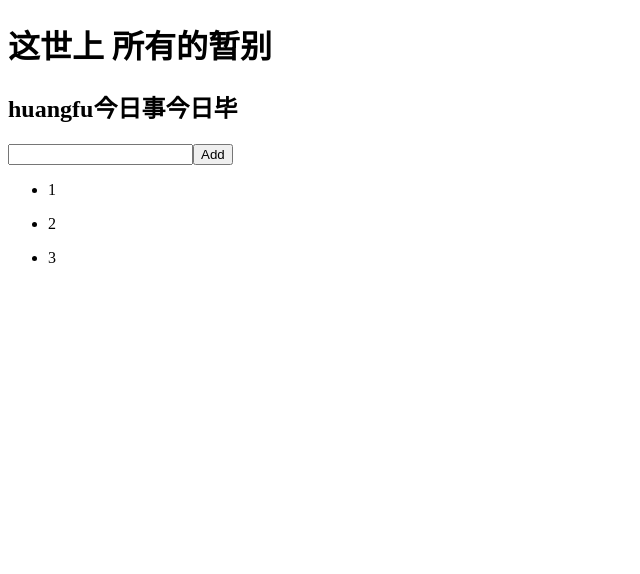
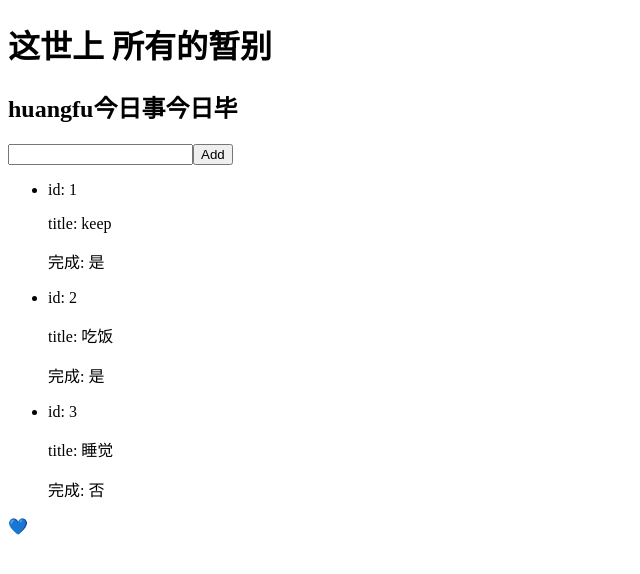
Before and after one commit to huangfushengkun/react-lesson-01, a React (Create React App) app: page / in a window 1280 px wide. Shown: the top 574 px of the page, without its empty margins (0-640 px from the left). Built offline with nearby package versions, Linux system fonts and the light colour scheme.

Commit message:
1.setState的两个参数 2.setState是异步的

```diff
--- a/src/App.js
+++ b/src/App.js
@@ -4,7 +4,7 @@ import React, { Component,Fragment } from 'react'
 import {
     TodoInput,
     TodoHeader,
-    TodoList
+    TodoList,Like
 } from './components'
 export default class App extends Component {
     // state = {
@@ -43,6 +43,7 @@ export default class App extends Component {
                 </TodoHeader>
                 <TodoInput btnText="Add" />
                 <TodoList todos={this.state.todos}/>
+                <Like />
             </Fragment>
         )
     }
--- /dev/null
+++ b/src/components/Like/index.js
@@ -0,0 +1,36 @@
+import React, { Component } from 'react'
+
+export default class Like extends Component {
+    constructor() {
+        super()
+        this.state = {
+            isLike:false
+        }
+    }
+    handleLikeClick = () => {
+        // 修改数据使用setstate方法 有两个参数
+        // 情况一
+        // this.setState({
+        //     isLike:!this.state.isLike
+        // })
+        // 情况二
+        this.setState((prevState, props) => {
+            console.log(prevState, props);
+            return {
+                // isLike:!this.state.isLike
+                isLike:!prevState.isLike
+            }
+        }, () => {
+            // 由于setstate是异步的 如果想获取最心的state 需要在再回调里获取
+        })
+    }
+    render() {
+        return (
+            <div>
+                <span onClick={this.handleLikeClick}>
+                    {this.state.isLike? '❤️': '💙'}
+                </span>
+            </div>
+        )
+    }
+}
--- a/src/components/TodoList/TodoItem.js
+++ b/src/components/TodoList/TodoItem.js
@@ -1,13 +1,13 @@
-import React from 'react'
+import React, { Component } from 'react'
 
-export default function TodoItem(props) {
-    console.log(props);
-
-    return (
-        <li>
-            <p>{props.todo.id}</p>
-            <p></p>
-            {/* <p></p> */}
-        </li>
-    )
+export default class TodoItem extends Component {
+    render() {
+        return (
+            <li>
+                <p>id: {this.props.id}</p>
+                <p>title: {this.props.title}</p>
+                <p>完成: {this.props.isCompleted ? '是':'否'}</p>
+            </li>
+        )
+    }
 }
--- a/src/components/TodoList/index.js
+++ b/src/components/TodoList/index.js
@@ -1,4 +1,4 @@
-import React, { Component, Fragment } from 'react'
+import React, { Component } from 'react'
 import TodoItem from './TodoItem'
 export default class TodoList extends Component {
     render() {
@@ -7,7 +7,7 @@ export default class TodoList extends Component {
                 {
                     this.props.todos.map(todo => {
                         return (
-                            <TodoItem todo={todo}/>
+                            <TodoItem key={todo.id} {...todo} />
                         )
                     })
                 }
--- a/src/components/index.js
+++ b/src/components/index.js
@@ -14,3 +14,4 @@
 export { default as TodoHeader } from './TodoHeader'
 export { default as TodoList } from './TodoList'
 export { default as TodoInput } from './TodoInput'
+export { default as Like } from './Like'
```
